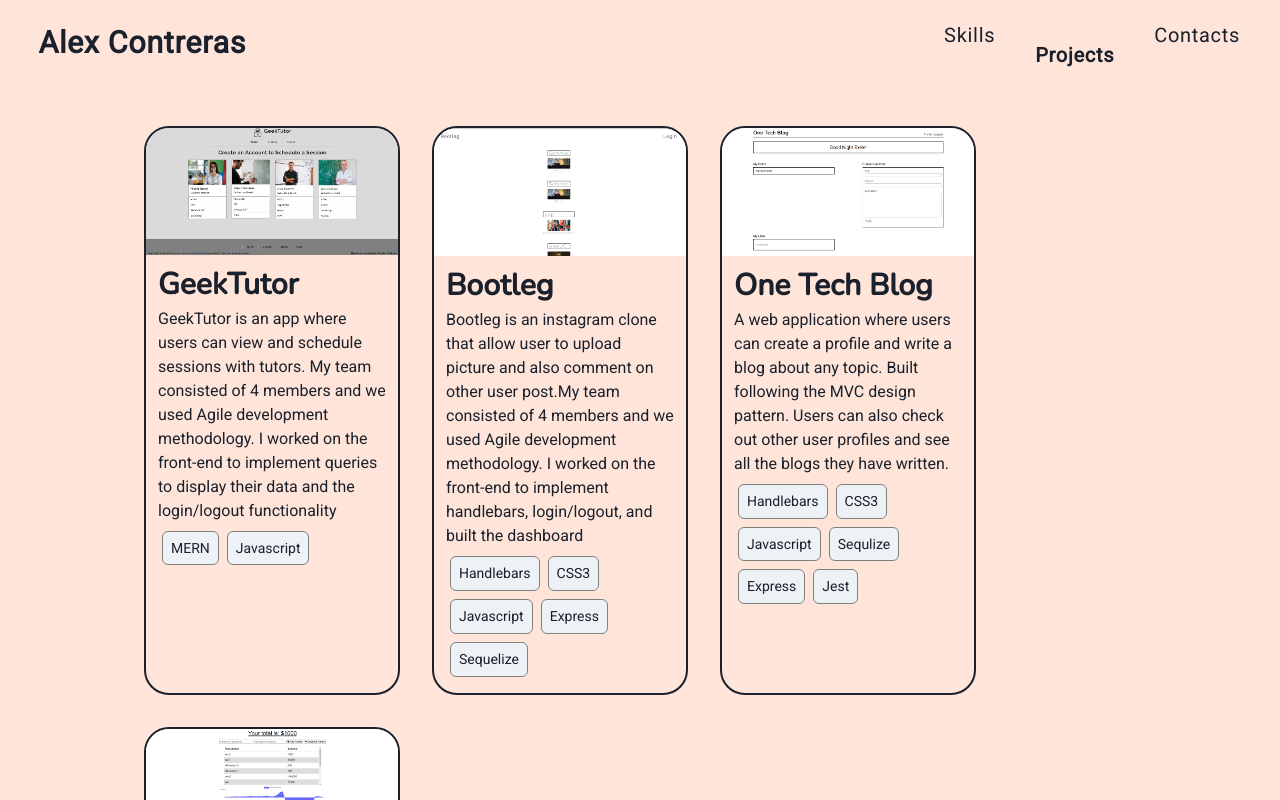
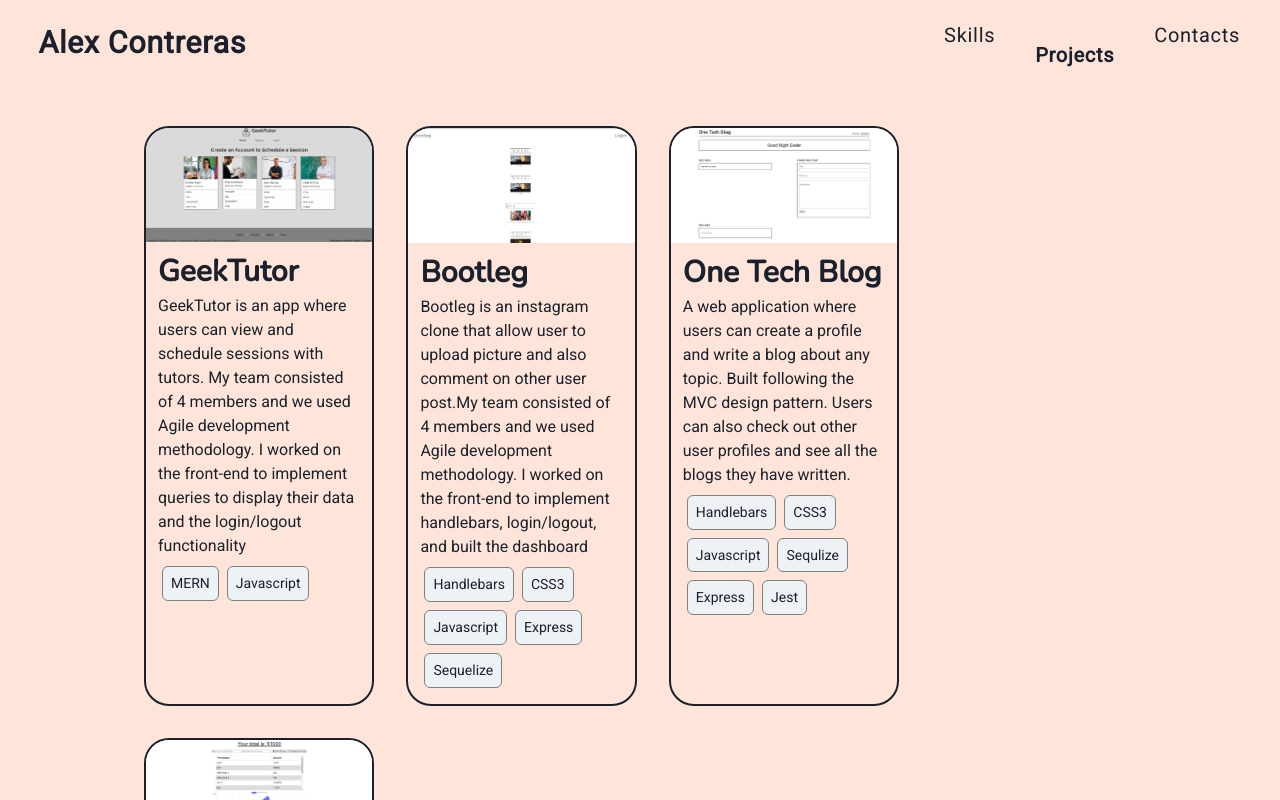
Before and after one commit to AlexUrielContreras/alex-website, a React (Create React App) app: page / in a window 1280 px wide. Both pictures are taken after a click on the link "Projects". Shown: the top 800 px of the page. Built offline with nearby package versions, Linux system fonts and the light colour scheme.

Commit message:
style: adjust padding and margin for project section and remove unused styles

```diff
--- a/src/componets/Project.js
+++ b/src/componets/Project.js
@@ -4,7 +4,7 @@ function Project({info}) {
     const {name , description, tech, link} = info
 
     return (
-        <Box border='2px' borderRadius='25' w={{base:'70vw', md: '35vw', lg:'20vw'}}  h={{base: 'inherit'}} m={4} _hover={{boxShadow:'dark-lg'}}>
+        <Box border='2px' borderRadius='25' w={{base:'80vw', md: '35vw', lg:'18vw'}}  h={{base: 'inherit'}} m={4} _hover={{boxShadow:'dark-lg'}}>
             <Image borderTopRadius='23' src={require(`../assets/project-img/${name}.png`)} />
             <Box p={3}>
                 <Link href={`${link}`}>
--- a/src/index.css
+++ b/src/index.css
@@ -1,6 +1,8 @@
+* {
+  box-sizing: border-box
+}
 html,body{
-  min-height: 100%;
-  box-sizing: border-box
+  min-height: 100%
 }
 #root {
   min-height: 100vh;
@@ -23,9 +25,6 @@ header {
   transform: translate(0, 20px);
   font-weight: bolder;
 }
-.sm-nav {
-  font-weight: bolder
-}
 .skill-list {
   display: flex;
   flex-direction: column;
--- a/src/pages/Project.js
+++ b/src/pages/Project.js
@@ -31,7 +31,7 @@ function Projects() {
     ];
 
     return (
-        <Flex direction={'row'} flexWrap='wrap' align={{base:'center', md:'inherit'}} justifyContent={{base: 'center', lg: 'start' }} alignContent={{base: 'center'}} py={{base: '10'}}>
+        <Flex direction={'row'} flexWrap='wrap' align={{base:'center', md:'inherit'}} justifyContent={{base: 'center', md: 'start' }}  pt={{base: '10'}}>
             {projectInfo.map((info) => {
                 return <Project key={info.name} info={info} />
             })}
```
